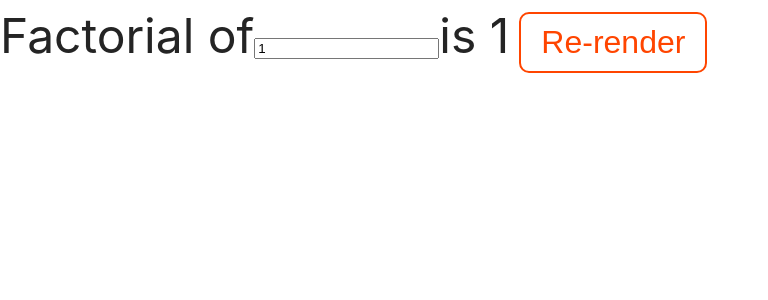
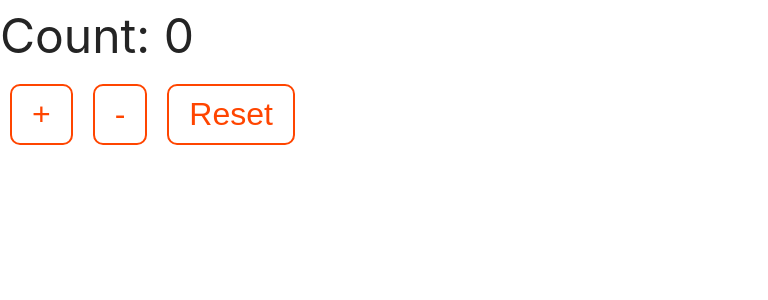
Before and after one commit to nazrulislambhat/react, a React (Vite) app: page / in a window 1280 px wide. Shown: the top 300 px of the page, without its empty margins (0-768 px from the left). Built offline with nearby package versions, Linux system fonts and the light colour scheme.

Commit message:
Initial Commit

```diff
--- a/src/App.jsx
+++ b/src/App.jsx
@@ -10,6 +10,7 @@
 import UseRefExample from './hooks/UseRefExample.jsx';
 import Timer from './hooks/UseRefTimer.jsx';
 import UseRef from './hooks/UseRef.jsx';
+import UseReducerIncrement from './hooks/UseReducerIncrement.jsx';
 import UseMemoFactorial from './hooks/UseMemoFactorial.jsx';
 import UseMemoFactorial2 from './hooks/UseMemoFactorial2.jsx';
 function App() {
@@ -27,8 +28,9 @@
       {/* <UseRefExample /> */}
       {/* <Timer /> */}
       {/* <UseRef /> */}
-      <UseMemoFactorial2 />
+      {/* <UseMemoFactorial2 /> */}
       {/* <ItemList /> */}
+      <UseReducerIncrement />
     </div>
   );
 }
--- /dev/null
+++ b/src/hooks/UseReducerIncrement.jsx
@@ -0,0 +1,29 @@
+import { useReducer } from 'react';
+
+const initialState = { count: 0 };
+
+function reducer(state, action) {
+  switch (action.type) {
+    case 'increment':
+      return { count: state.count + 1 };
+    case 'decrement':
+      return { count: state.count - 1 };
+    case 'reset':
+      return initialState;
+    default:
+      throw new Error();
+  }
+}
+
+export default function Counter() {
+  const [state, dispatch] = useReducer(reducer, initialState);
+
+  return (
+    <>
+      <p> Count: {state.count}</p>
+      <button onClick={() => dispatch({ type: 'increment' })}>+</button>
+      <button onClick={() => dispatch({ type: 'decrement' })}>-</button>
+      <button onClick={() => dispatch({ type: 'reset' })}>Reset</button>
+    </>
+  );
+}
```
